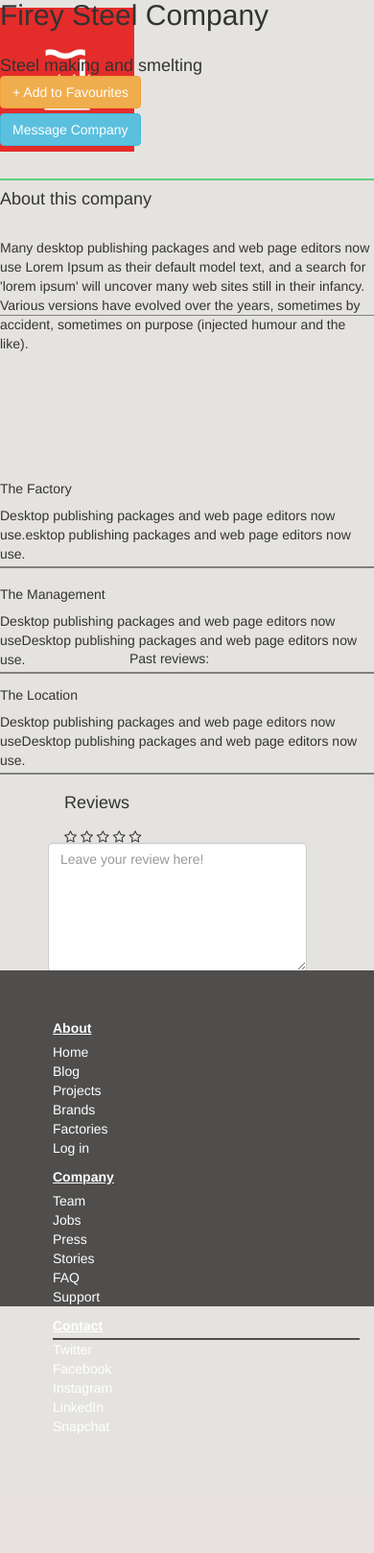
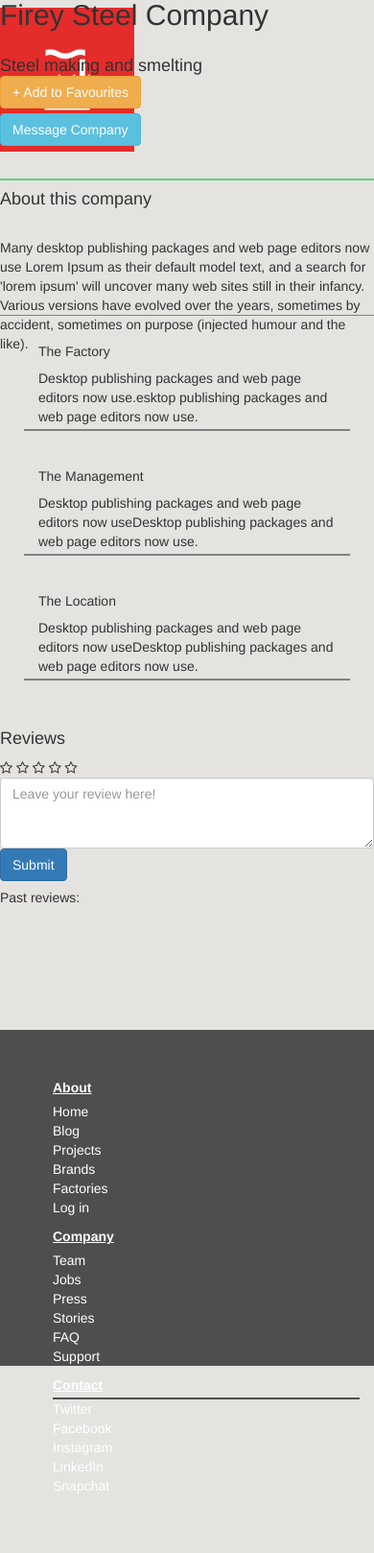
Before and after one commit to mcronan/creatorssource, a PHP site: page /profile.html in a window 390 px wide; the page is wider, and only the part inside the window is pictured. Shown: the part 422-2040 px from the top of that part at 96% size. Before the commit the page ends 1916 px from the top of that part, so only its background shows below. Run offline with PHP 8.4, Linux system fonts and the light colour scheme; some libraries are stand-ins or nearby versions.

Commit message:
more functionality to factory pages

```diff
--- a/index.html
+++ b/index.html
@@ -82,7 +82,7 @@
 			</div>
 	</div>
 	 <div class="row">
-	  		<div class="col-sm-offset-2 col-sm-5 factory-pages">
+	  		<div class="col-sm-offset-3 col-sm-5 factory-pages">
 	   			<a href="profile.html"><img class="factory-image" src="firey-page.jpg"></a>
 	  		</div>
 	 </div>
--- a/main.css
+++ b/main.css
@@ -312,6 +312,13 @@
 	position: absolute;
 }
 
+.footer-factory {
+	background: #4F4E4D;
+	height: 350px;
+	top: 100px;
+	position: absolute;
+}
+
 .footer-li {
 	list-style-type: none;
 	color: white;
@@ -357,32 +364,31 @@
 	height: 120px;
 }
 
-.info-container {
-	position: absolute;
-	bottom: -160px;
-/*	border: 1px dashed red;
-*/	height: 90px;
+.factory-container {
+
+	height: 90px;
+	margin: 40px;
 
 }
 
-.info-container-2 {
+.management-container {
 	height: 90px;
-	position: absolute;
-	bottom: -270px;
-/*	border: 1px dashed red;
-*/}
+	margin: 40px;
+}
 
-.info-container-3 {
+.location-container {
 	height: 90px;
-	position: absolute;
-	bottom: -375px;
-/*	border: 1px dashed red;
-*/}
+	margin: 40px;
+}
 
 .inner-container {
 	border-bottom: 2px solid gray;
 	height: 90px;
+}
 
+.inner-container-6 {
+	border-bottom: 2px solid gray;
+	height: 200px;
 }
 
 .border-div {
@@ -403,10 +409,6 @@
 	top: 210px;
 }
 
-.inner-container-2 {
-	height: 100px;
-	border: 1px dashed red;
-}
 
 .outer-container-2 {
 	position: absolute;
@@ -416,49 +418,42 @@
 	  Rating
 *****************************/
 .rating-header {
-	position: absolute;
-	bottom: -404px;
 	height: 20px;
-	left: 67px
 }
 
 .rating {
 	position: absolute;
-	bottom: -460px;
 	height: 20px;
-	left: 67px
-}
-
-.inner-container-3 {
-	height: 550px;
-	border: 1px red dashed;
 }
 
 .fa.fa-star {
 	color: #DEDE0B;
 }
 
+.starrr {
+	display: inline-block; }
+
+.starrr i {
+
+  font-size: 16px;
+
+  padding: 0 1px;
+
+  cursor: pointer;
+
+  color: #ffd119;
+
+}
+
+
+
+
 /******************************
 	  Review
 *****************************/
 .input-review {
-	position: absolute;
-	top: 1300px;
-	left: 35px;
-	width: 300px;
 }
 
-.new-review {
-	height: 150px;
-	width: 300px;
-	border: 1px solid #C7C5C3;
-	border-radius: 5px;
-	position: absolute;
-	top: 420px;
-	left: 155px;
-	display: none;
-	background-color: #F7F5F2;
-}
 
 .review-box {
 	height: 150px;
@@ -467,15 +462,11 @@
 }
 
 .newest-review {
-	position: absolute;
-	top: 400px;
-	left: 150px;
+
 }
 
 .past-reviews {
-	position: absolute;
-	top: 360px;
-	left: 150px;
+
 }
 
 /******************************
@@ -494,9 +485,8 @@
 }
 
 /******************************
-	  Person Profile
+	 	Dasboard
 *****************************/
-
 
 .test-position {
 	position: relative;
@@ -545,9 +535,9 @@
 	border: 1px solid #C7C5C3;
 	color: #525453;
 	border-radius: 5px;
+}
 
-}
-.pm-box {
+.pm-body-box {
 	height: 100px;
 	width: 200px;
 	background-color: #F2F0ED;
@@ -558,6 +548,18 @@
 	border-radius: 5px;
 }
 
+.pm-time-box {
+	height: 100px;
+	width: 200px;
+	background-color: #F2F0ED;
+	color: #525453;
+	font-size: 20px;
+	position: relative;
+	border: 1px solid #C7C5C3;
+	border-radius: 5px;
+	margin-top: 23px;
+}
+
 #nav-dash {
 	color: #55BA73;
 }
--- a/profile.html
+++ b/profile.html
@@ -2,8 +2,8 @@
 <html lang="en">
 	<head>
 		<meta charset="utf-8">
+			<script type="text/javascript" src="http://cdnjs.cloudflare.com/ajax/libs/jquery/2.1.4/jquery.min.js"></script>
 
-		<script type="text/javascript" src="http://cdnjs.cloudflare.com/ajax/libs/jquery/2.1.4/jquery.min.js"></script>
 		<script src="https://maxcdn.bootstrapcdn.com/bootstrap/3.3.5/js/bootstrap.min.js"></script>
 		<link rel="stylesheet" type="text/css" href="main.css"></link>
 		<link rel="stylesheet" type="text/css" href="https://maxcdn.bootstrapcdn.com/bootstrap/3.3.5/css/bootstrap.min.css"></link>
@@ -28,11 +28,12 @@
 					<li class="inline col-sm-offset-5 col-sm-1"> Blog </li>
 					<a href="person-profile.html"> <li class="inline col-sm-2"> Dashboard </li></a>
 <!-- 					<li class="inline col-sm-1"> Search </li>
- -->					<li class="inline col-sm-2"> Sign Out</li>
+ -->			   <li class="inline col-sm-2"> Sign Out</li>
 				</ul>
 			</nav>
 		</div>
 		</div>
+
 
 		<div class="company-title">
 			<div class="row">
@@ -41,15 +42,14 @@
 				  </div>
 				  <div class="col-sm-8">
 					    <h2 class="firey"> Firey Steel Company</h2>
-					<br>
 						<h4 class="h4-position"> Steel making and smelting
 						<div class="replace-button">
+							<!-- add to favourites here -->
 						<button type="button" class="btn btn-warning favourites"> + Add to Favourites</button>
 						<br>
+							<!-- Message company -->
 						<a href='#' class="btn btn-info message" data-toggle="modal" data-target="#basicModal">Message Company</a>
 						</h4>
-				</div>
-
 				    </div>
 			 </div>
 		</div>
@@ -66,20 +66,6 @@
 
 		<div class="row">
 				<div class="col-sm-12 border-div">
-			</div>
-		</div>
-
-		<div class="info-container">
-			<div class="row">
-				<div class="inner-container">
-					<div class="col-sm-offset-1 col-sm-3">
-
-						<h5> The Factory </h5>
-					</div>
-					<div class="col-sm-6">
-						<p> Desktop publishing packages and web page editors now use.esktop publishing packages and web page editors now use. </p>
-					</div>
-				</div>
 			    </div>
 		</div>
 
@@ -102,16 +88,28 @@
 		  </div><!-- /.modal-dialog -->
 		</div><!-- /.modal -->
 
-		<!-- <div class="row">
-				<div class="col-sm-offset-1 col-sm-8 border-div-2">
+
+
+	<!-- Factory, Management and Location -->
+		<div class="factory-container">
+			<div class="row">
+				<div class="inner-container">
+					<div class="col-sm-offset-1 col-sm-2">
+
+						<h5> The Factory </h5>
 					</div>
-		</div> -->
+					<div class="col-sm-6">
+						<p> Desktop publishing packages and web page editors now use.esktop publishing packages and web page editors now use. </p>
+					</div>
+				</div>
+			</div>
+		</div>
 
-		<div class="info-container-2">
+		<div class="management-container">
 			<div class="row">
 				<div class="inner-container">
 
-				 <div class="col-sm-offset-1 col-sm-3">
+				 <div class="col-sm-offset-1 col-sm-2">
 					<h5> The Management </h5>
 				</div>
 					<div class="col-sm-6">
@@ -121,15 +119,10 @@
 			</div>
 		</div>
 
-		<!-- <div class="row">
-				<div class="col-sm-offset-1 col-sm-8 border-div-3">
-			</div>
-		</div> -->
-
-		<div class="info-container-3">
+		<div class="location-container">
 			<div class="row">
 			 	<div class="inner-container">
-				<div class="col-sm-offset-1 col-sm-3">
+					<div class="col-sm-offset-1 col-sm-2">
 					<h5> The Location </h5>
 					</div>
 					<div class="col-sm-6">
@@ -139,45 +132,54 @@
 			</div>
 		</div>
 
+    	<!-- Reviews and Ratings -->
+    	<!--  Reviews Header-->
+
 		<div class="row rating-header">
 				<div class="col-sm-offset-1 col-sm-1">
 					<h4 class="number"></h4>
 				</div>
-				<div class="col-sm-4">
+				<div class="col-sm-2">
 					<h4 class="num-of-reviews"> Reviews </h4>
 				</div>
+
 		</div>
-		<div class="row rating">
-			<div class="col-sm-offset-1 col-sm-12">
+
+		<div class="row">
+			<div class="col-sm-1">
+				<p>  </p>
+			</div>
+		</div>
+<div class="starrr"></div>
+
+<!-- Rating Stars -->
+		<div class="row">
+			<div class="col-sm-offset-1 col-sm-2">
 				<i class="rating-1 fa fa-star-o"></i> <i class="rating-2 fa fa-star-o"></i> <i class="rating-3 fa fa-star-o"></i> <i class="rating-4 fa fa-star-o"></i> <i class="rating-5 fa fa-star-o"></i>
 			</div>
 		</div>
-		    <div class="rows input-review">
-				<div class="col-sm-offset-1 col-sm-12">
-					<textarea class="form-control" rows="6" id="review" placeholder="Leave your review here!"></textarea>
+
+<!-- Text Form & New Reviews -->
+		<div class="row">
+			<div class="col-sm-offset-1 col-sm-3">
+
+					<textarea class="form-control" rows="3" id="review" placeholder="Leave your review here!"></textarea>
+
 					<button type="submit" class="btn btn-primary" id="submit"> Submit </button>
 			</div>
-		   </div>
-
-		<div class="row">
-			 <div class="col-sm-offset-4 col-sm-12">
-				<h5 class="past-reviews"> Past reviews: </h5>
-
+			<div class="col-sm-3">
+				<h5> Past reviews: </h5>
+				<br>
+				<div class="newest-review"></div>
 			</div>
 		</div>
 
 
-		<div class="row">
-			 <div class="col-sm-offset-4 col-sm-8">
-				<div class="newest-review">
-			 </div>
-		    </div>
-		</div>
 
 
 	<footer>
 			<div class="row">
-			   <div class="col-sm-12 footer-dash">
+			   <div class="col-sm-12 footer-factory">
 			   <div class="li-container">
 			   	<div class="col-sm-4">
 					<ul>
@@ -212,12 +214,14 @@
 					</ul>
 				</div>
 			<div class="li-container">
-
 			</div>
 		 </div>
  </footer>
 
 
+
+		<script src="starrr.min.js"></script>
+
 		<script src="main.js"></script>
 	</body>
 </html>
```
Also changed, not shown: main.js (+73 -28 lines), person-profile.html (+11 -5 lines). Lines whose indentation alone changed are shown as unchanged.
